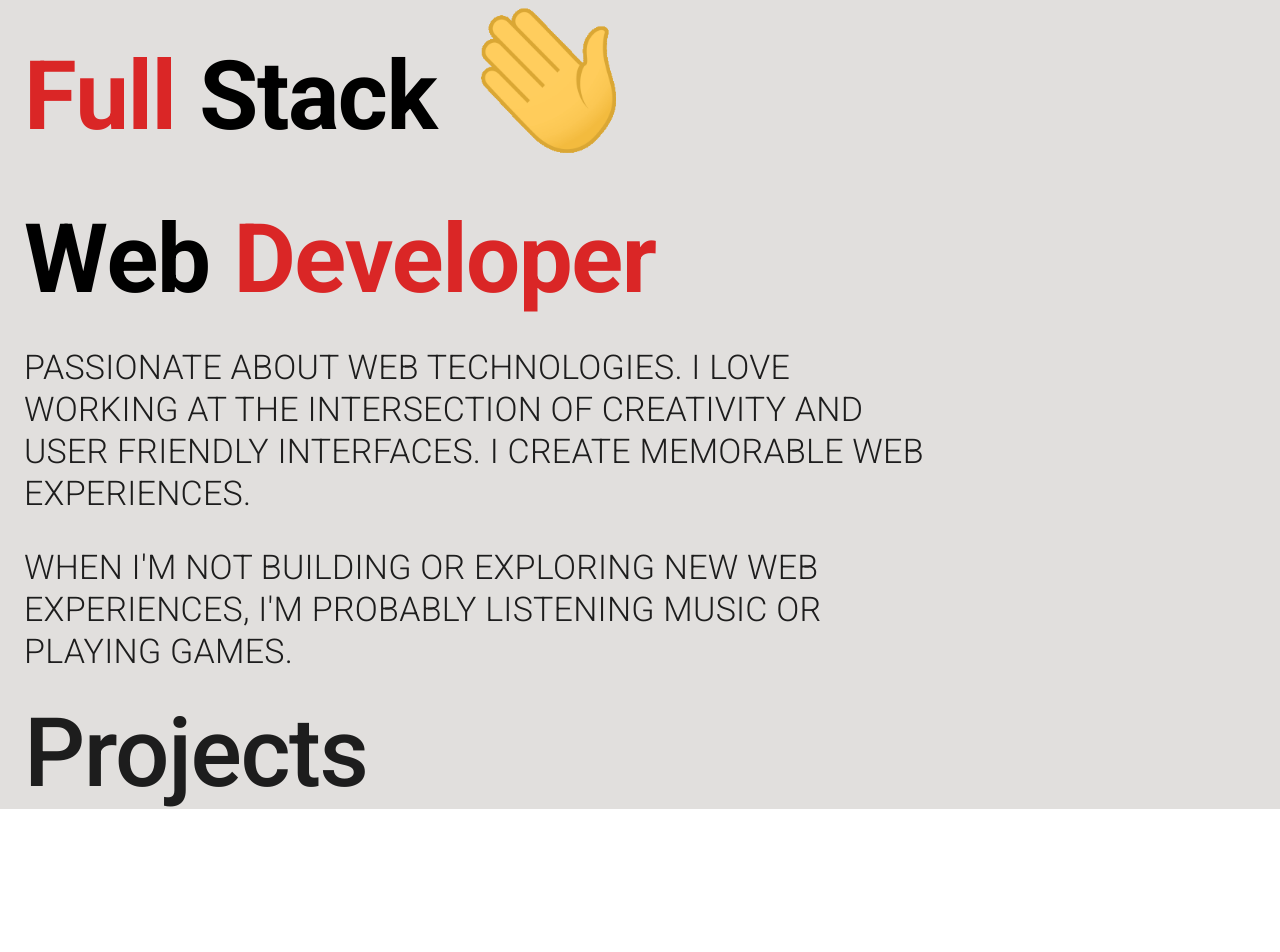
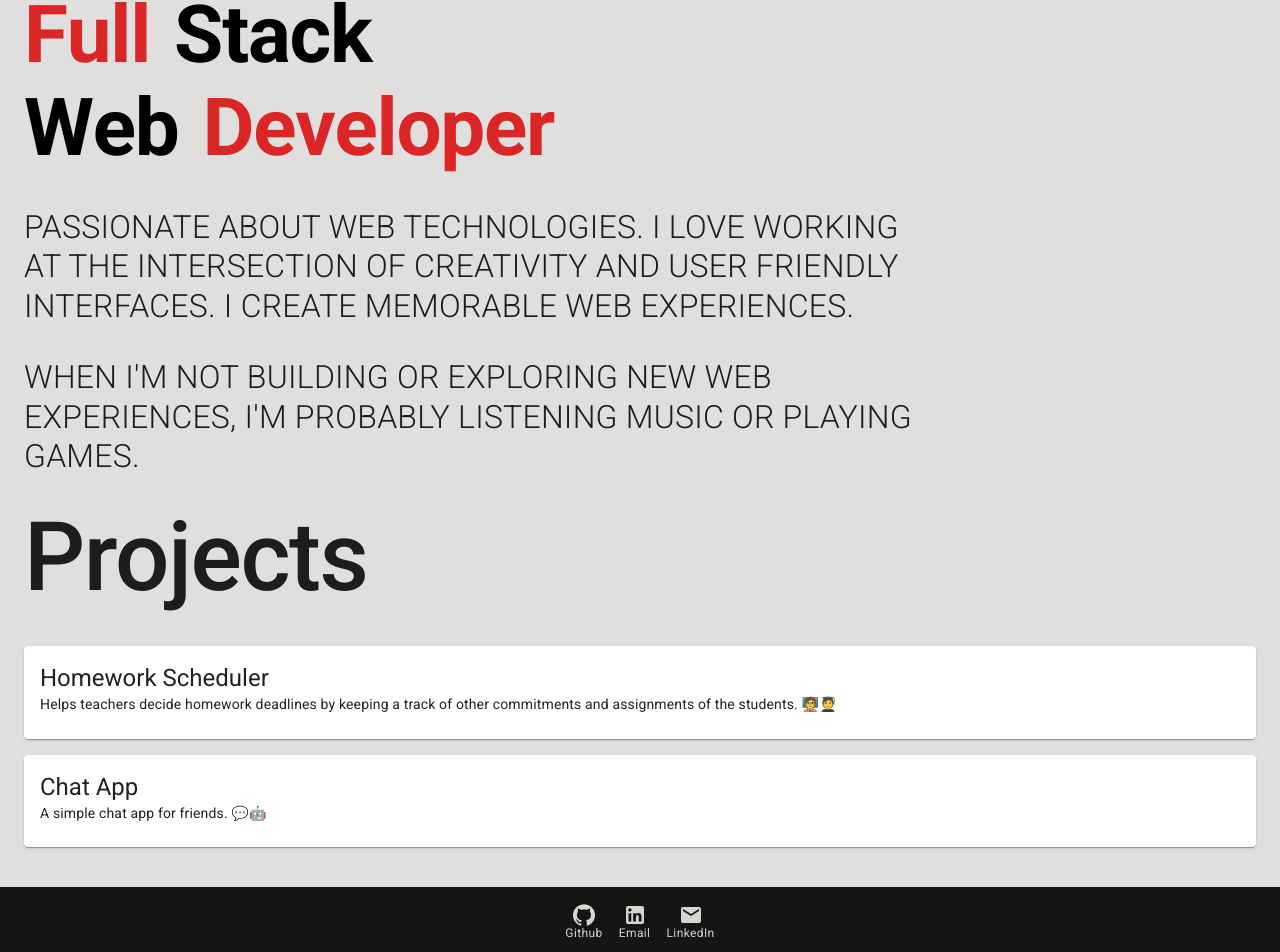
Before and after one commit to Lalit3716/Lalit3716.github.io, a React (Vite) app: page / in a window 1280 px wide. Shown: the part 171-1123 px from the top of the page. Before the commit the page ends 980 px from the top, so only its background shows below. Built offline with nearby package versions, Linux system fonts and the light colour scheme.

Commit message:
react-intersection-observer

```diff
--- a/src/App.tsx
+++ b/src/App.tsx
@@ -3,13 +3,15 @@ import { Box } from "@mui/material";
 import Header from "./components/Header";
 import AboutSection from "./components/Sections/About";
 import ProjectsSection from "./components/Sections/Projects";
+import Footer from "./components/Footer";
 
 const App = () => {
   return (
-    <Box minHeight="100vh" bgcolor="#e1dfdd">
+    <Box>
       <Header />
       <AboutSection />
       <ProjectsSection />
+      <Footer />
     </Box>
   );
 };
--- /dev/null
+++ b/src/components/Footer/index.tsx
@@ -0,0 +1,49 @@
+import React from "react";
+import Stack from "@mui/material/Stack";
+import Box from "@mui/material/Box";
+import Container from "@mui/material/Container";
+import Typography from "@mui/material/Typography";
+import MUILink from "@mui/material/Link";
+import { GitHub, LinkedIn, Email } from "@mui/icons-material";
+import { Link } from "react-router-dom";
+
+const Footer = () => (
+  <Box component="footer" bgcolor="#131516" color="#d8d4cf" mt={5}>
+    <Container maxWidth="lg" sx={{ p: 2 }}>
+      <Stack spacing={2} direction="row" justifyContent="center">
+        <Stack alignItems="center" spacing={-1.5}>
+          <Typography variant="h6" component="h6" gutterBottom>
+            <MUILink href="" color="inherit">
+              <GitHub />
+            </MUILink>
+          </Typography>
+          <Typography variant="caption" component="h6" gutterBottom>
+            Github
+          </Typography>
+        </Stack>
+        <Stack alignItems="center" spacing={-1.5}>
+          <Typography variant="h6" component="h6" gutterBottom>
+            <MUILink href="" color="inherit">
+              <LinkedIn />
+            </MUILink>
+          </Typography>
+          <Typography variant="caption" component="h6" gutterBottom>
+            Email
+          </Typography>
+        </Stack>
+        <Stack alignItems="center" spacing={-1.5}>
+          <Typography variant="h6" component="h6" gutterBottom>
+            <MUILink href="" color="inherit">
+              <Email />
+            </MUILink>
+          </Typography>
+          <Typography variant="caption" component="h6" gutterBottom>
+            LinkedIn
+          </Typography>
+        </Stack>
+      </Stack>
+    </Container>
+  </Box>
+);
+
+export default Footer;
--- a/src/components/Sections/About/HeroAbout.tsx
+++ b/src/components/Sections/About/HeroAbout.tsx
@@ -12,12 +12,20 @@ const HeroAbout = () => {
 
   return (
     <AnimatedStack spacing={4} maxWidth="md" mt={4} style={aboutAnim}>
-      <Typography variant="h4" fontWeight={200}>
+      <Typography
+        variant="h4"
+        fontWeight={200}
+        fontSize={{ xs: "1.5rem", md: "2rem" }}
+      >
         PASSIONATE ABOUT WEB TECHNOLOGIES. I LOVE WORKING AT THE INTERSECTION OF
         CREATIVITY AND USER FRIENDLY INTERFACES. I CREATE MEMORABLE WEB
         EXPERIENCES.
       </Typography>
-      <Typography variant="h4" fontWeight={200}>
+      <Typography
+        variant="h4"
+        fontWeight={200}
+        fontSize={{ xs: "1.5rem", md: "2rem" }}
+      >
         WHEN I'M NOT BUILDING OR EXPLORING NEW WEB EXPERIENCES, I'M PROBABLY
         LISTENING MUSIC OR PLAYING GAMES.
       </Typography>
--- a/src/components/Sections/About/HeroTitle.tsx
+++ b/src/components/Sections/About/HeroTitle.tsx
@@ -2,7 +2,6 @@ import React from "react";
 import { Stack, Box } from "@mui/material";
 import { useSpring, animated } from "react-spring";
 import { AnimatedTypography } from "../../Animations/index";
-import classes from "./index.module.scss";
 
 const HeroTitle = () => {
   const dynamicAnim = (delay: number) => {
@@ -13,19 +12,13 @@ const HeroTitle = () => {
     });
   };
 
-  const anim = useSpring({
-    from: { opacity: 0 },
-    to: { opacity: 1 },
-    delay: 1000,
-  });
-
   const delay = 50;
 
   return (
-    <Stack spacing={0} color="black" fontSize={{ md: "6rem", xs: "5rem" }}>
+    <Stack spacing={0} color="black">
       <Stack
-        direction={{ md: "row", xs: "column" }}
-        spacing={3}
+        direction="row"
+        spacing={{ xs: 1, md: 3 }}
         alignItems={{ md: "center", xs: "flex-start" }}
       >
         <Stack direction="row" color="#da2626">
@@ -34,6 +27,7 @@ const HeroTitle = () => {
               <AnimatedTypography
                 variant="h1"
                 fontWeight="800"
+                fontSize={{ xs: "3rem", md: "5rem" }}
                 style={dynamicAnim(i * delay)}
                 key={i}
               >
@@ -48,6 +42,7 @@ const HeroTitle = () => {
               <AnimatedTypography
                 variant="h1"
                 fontWeight="800"
+                fontSize={{ xs: "3rem", md: "5rem" }}
                 style={dynamicAnim((i + 4) * delay)}
                 key={i}
               >
@@ -56,22 +51,15 @@ const HeroTitle = () => {
             );
           })}
         </Stack>
-        <Box
-          alignSelf="flex-start"
-          className={classes.image}
-          display={{ xs: "none", md: "block" }}
-        >
-          <animated.img src="/hi.gif" style={anim} />
-        </Box>
       </Stack>
-      <Stack direction={{ md: "row", xs: "column" }} spacing={3}>
+      <Stack direction="row" spacing={{ md: 3, xs: 1 }}>
         <Stack direction="row">
           {Array.from("Web").map((l, i) => {
             return (
               <AnimatedTypography
                 variant="h1"
                 fontWeight="800"
-                fontSize={{ md: "h1", xs: "h1" }}
+                fontSize={{ xs: "3rem", md: "5rem" }}
                 style={dynamicAnim((i + 9) * delay)}
                 key={i}
               >
@@ -85,8 +73,8 @@ const HeroTitle = () => {
             return (
               <AnimatedTypography
                 variant="h1"
-                fontSize={{ md: "h1", xs: "h2" }}
                 fontWeight="800"
+                fontSize={{ xs: "3rem", md: "5rem" }}
                 style={dynamicAnim((i + 12) * delay)}
                 key={i}
               >
--- a/src/components/Sections/About/index.module.scss
+++ /dev/null
@@ -1,11 +0,0 @@
-.image {
-  width: 20%;
-  height: 20%;
-
-  & > img {
-    width: 100%;
-    height: 100%;
-    object-fit: cover;
-    object-position: center;
-  }
-}
--- a/src/components/Sections/Projects/Project.tsx
+++ b/src/components/Sections/Projects/Project.tsx
@@ -4,18 +4,18 @@ import { Card, CardContent, Typography } from "@mui/material";
 interface Props {
   title: string;
   description: string;
-  image: string;
+  image?: string;
 }
 
-const Project: React.FC = () => {
+const Project: React.FC<Props> = props => {
   return (
     <Card>
       <CardContent>
         <Typography variant="h5" component="h2">
-          Project title
+          {props.title}
         </Typography>
         <Typography variant="body2" component="p">
-          Project description
+          {props.description}
         </Typography>
       </CardContent>
     </Card>
--- a/src/components/Sections/Projects/index.tsx
+++ b/src/components/Sections/Projects/index.tsx
@@ -1,22 +1,43 @@
 import React, { useEffect } from "react";
-import { Container, Typography } from "@mui/material";
+import { Container, Stack, Typography } from "@mui/material";
 import useInViewAnim from "../../../hooks/useInViewAnim";
 import { animated, useSpring } from "react-spring";
 import { useInView } from "react-intersection-observer";
+import Project from "./Project";
+
+const Projects = [
+  {
+    id: "p1",
+    title: "Homework Scheduler",
+    description:
+      "Helps teachers decide homework deadlines by keeping a track of other commitments and assignments of the students. 🧑‍🏫🧑‍🎓",
+  },
+  {
+    id: "p2",
+    title: "Chat App",
+    description: "A simple chat app for friends. 💬🤖",
+  },
+];
 
 const ProjectsSection = () => {
   const { ref, animState } = useInViewAnim({
     from: { opacity: 0, transform: "translateX(-100px)" },
     to: { opacity: 1, transform: "translateX(0)" },
     delay: 1000,
+    loop: true,
   });
 
   return (
     <animated.div ref={ref} style={animState}>
       <Container maxWidth="xl" sx={{ mt: 3 }}>
-        <Typography variant="h1" component="h2" fontWeight={500}>
+        <Typography variant="h1" component="h2" fontWeight={500} gutterBottom>
           Projects
         </Typography>
+        <Stack spacing={2}>
+          {Projects.map(project => (
+            <Project title={project.title} description={project.description} />
+          ))}
+        </Stack>
       </Container>
     </animated.div>
   );
--- a/src/hooks/useInViewAnim.ts
+++ b/src/hooks/useInViewAnim.ts
@@ -7,6 +7,7 @@ interface AnimProp {
   to: { [key: string]: number | string };
   threshold?: number;
   delay?: number;
+  loop?: boolean;
 }
 
 const useInViewAnim = (anim: AnimProp) => {
@@ -24,6 +25,10 @@ const useInViewAnim = (anim: AnimProp) => {
       api.start({
         ...anim.to,
       });
+    } else if (anim.loop) {
+      api.start({
+        ...anim.from,
+      });
     }
   }, [inView]);
 
--- a/src/index.css
+++ b/src/index.css
@@ -2,3 +2,12 @@ a {
   text-decoration: none;
   color: inherit;
 }
+
+body {
+  min-height: 100vh;
+}
+
+#root {
+  height: 100%;
+  background-color: #e1dfdd;
+}
```
